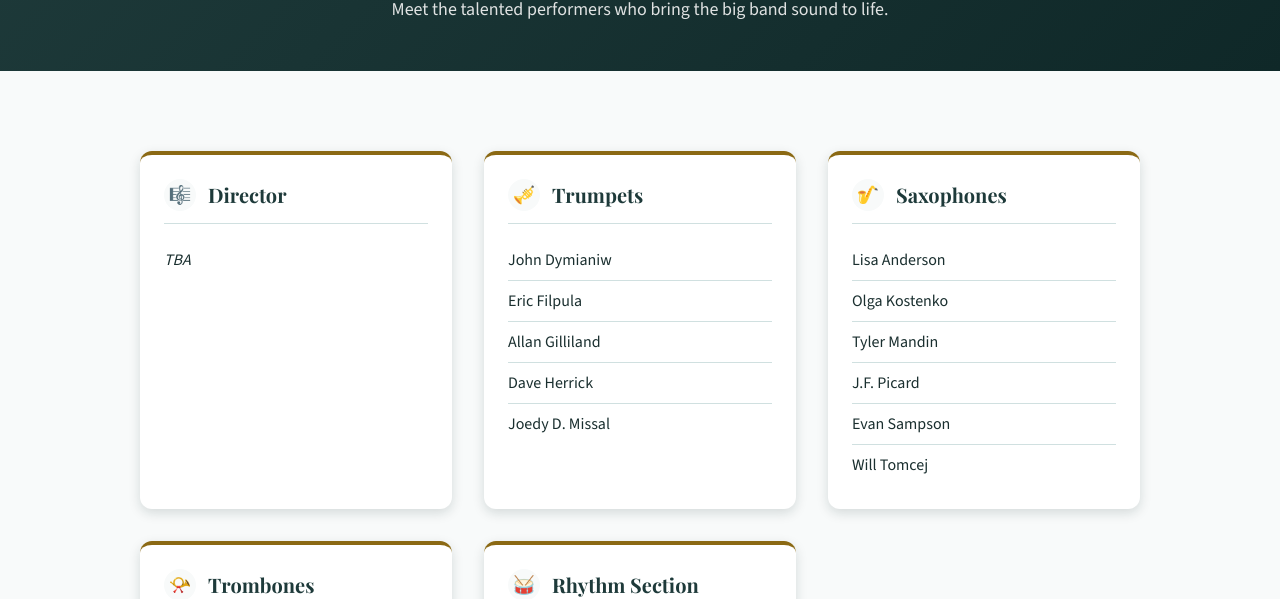
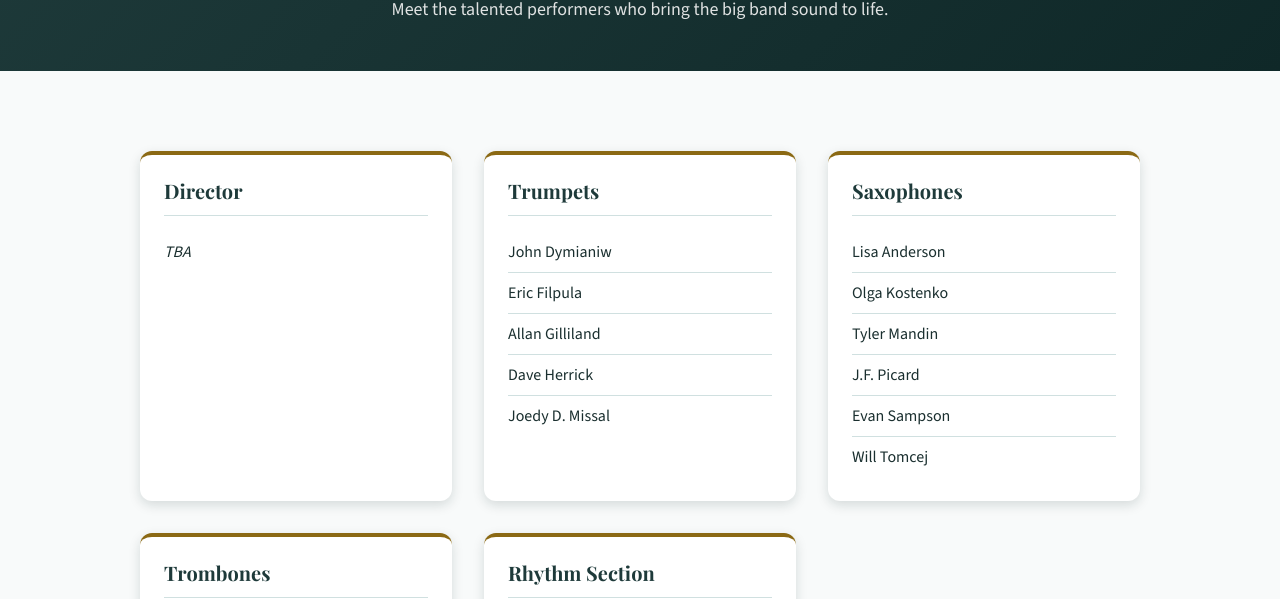
Before and after one commit to cass-boop/rcbb, a plain HTML site: page musicians/index.html in a window 1280 px wide. Shown: the part 204-803 px from the top of the page. Drawn offline with nearby package versions, Linux system fonts and the light colour scheme.

Commit message:
Refactor artist and musician sections to remove 'featured' class and clean up HTML structure; update event section title for clarity.

```diff
--- a/musicians/index.html
+++ b/musicians/index.html
@@ -91,22 +91,6 @@
       margin-bottom: var(--space-4);
       padding-bottom: var(--space-3);
       border-bottom: 1px solid var(--color-border);
-      display: flex;
-      align-items: center;
-      gap: var(--space-3);
-    }
-
-    /* Section icon placeholder - can be replaced with actual icons later */
-    .section-icon {
-      width: 32px;
-      height: 32px;
-      background: var(--color-cream);
-      border-radius: 50%;
-      display: flex;
-      align-items: center;
-      justify-content: center;
-      font-size: var(--text-lg);
-      flex-shrink: 0;
     }
 
     .musician-list {
@@ -208,11 +192,7 @@
 
           <!-- DIRECTOR -->
           <div class="musician-section">
-            <h2>
-              <!-- IMAGE PLACEHOLDER: Director section icon -->
-              <span class="section-icon" aria-hidden="true">🎼</span>
-              Director
-            </h2>
+<h2>Director</h2>
             <ul class="musician-list">
               <li class="tba">TBA</li>
             </ul>
@@ -220,11 +200,7 @@
 
           <!-- TRUMPETS -->
           <div class="musician-section">
-            <h2>
-              <!-- IMAGE PLACEHOLDER: Trumpet section icon -->
-              <span class="section-icon" aria-hidden="true">🎺</span>
-              Trumpets
-            </h2>
+<h2>Trumpets</h2>
             <ul class="musician-list">
               <li>John Dymianiw</li>
               <li>Eric Filpula</li>
@@ -236,11 +212,7 @@
 
           <!-- SAXOPHONES -->
           <div class="musician-section">
-            <h2>
-              <!-- IMAGE PLACEHOLDER: Saxophone section icon -->
-              <span class="section-icon" aria-hidden="true">🎷</span>
-              Saxophones
-            </h2>
+<h2>Saxophones</h2>
             <ul class="musician-list">
               <li>Lisa Anderson</li>
               <li>Olga Kostenko</li>
@@ -253,11 +225,7 @@
 
           <!-- TROMBONES -->
           <div class="musician-section">
-            <h2>
-              <!-- IMAGE PLACEHOLDER: Trombone section icon -->
-              <span class="section-icon" aria-hidden="true">📯</span>
-              Trombones
-            </h2>
+<h2>Trombones</h2>
             <ul class="musician-list">
               <li>Ted Huck</li>
               <li>Dave Pohl</li>
@@ -268,11 +236,7 @@
 
           <!-- RHYTHM SECTION -->
           <div class="musician-section">
-            <h2>
-              <!-- IMAGE PLACEHOLDER: Rhythm section icon -->
-              <span class="section-icon" aria-hidden="true">🥁</span>
-              Rhythm Section
-            </h2>
+<h2>Rhythm Section</h2>
             <ul class="musician-list">
               <li>Bob Husband <span class="instrument">— Piano</span></li>
               <li>Andrew Eckert <span class="instrument">— Bass</span></li>
```
Also changed, not shown: events/index.html (+1 -1 lines), guest-artists/index.html (+10 -10 lines).
